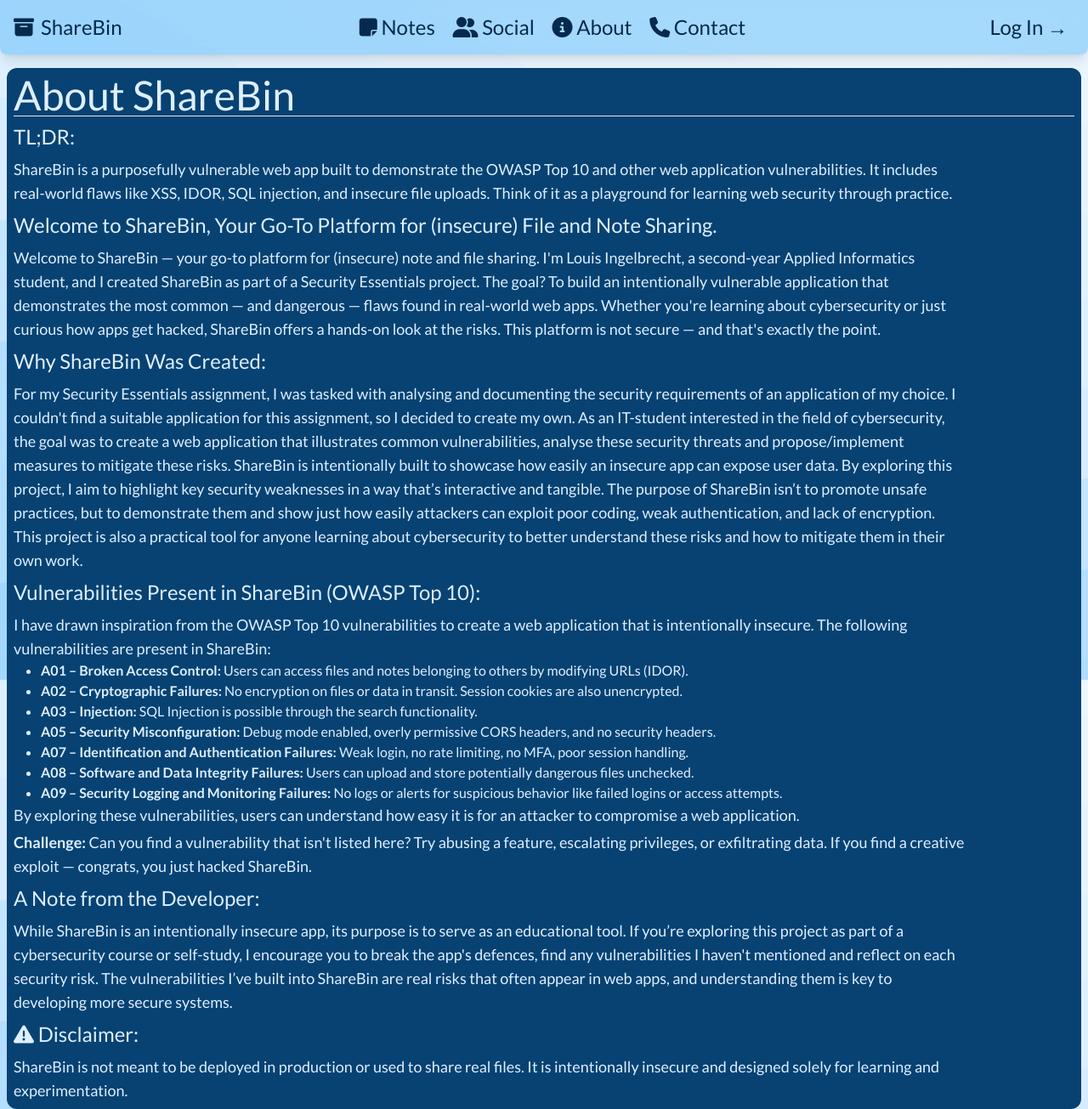
After one commit to LouisI299/ShareBin-Cybersecurity, a Flask app: page /about in a window 1280 px wide. The commit adds this page. Shown: the whole page at 85% size. Run offline with Flask 3, Linux system fonts and the light colour scheme; some libraries are stand-ins or nearby versions.

Commit message:
styling and friend requests feature

```diff
--- a/app.py
+++ b/app.py
@@ -38,7 +38,28 @@
             title TEXT,
             content TEXT,
             is_private INTEGER,
-            file_path TEXT
+            file_path TEXT,
+            created_at TIMESTAMP DEFAULT CURRENT_TIMESTAMP
+        )
+    ''')
+    c.execute('''
+        CREATE TABLE IF NOT EXISTS friend_requests (
+            id INTEGER PRIMARY KEY AUTOINCREMENT,
+            sender_id INTEGER,
+            receiver_id INTEGER,
+            status TEXT CHECK(status IN ('pending', 'accepted', 'declined')),
+            timestamp DATETIME DEFAULT CURRENT_TIMESTAMP,
+            FOREIGN KEY(sender_id) REFERENCES users(id),
+            FOREIGN KEY(receiver_id) REFERENCES users(id)
+        )
+    ''')
+    c.execute('''
+        CREATE TABLE IF NOT EXISTS friends (
+            user_id INTEGER,
+            friend_id INTEGER,
+            UNIQUE(user_id, friend_id),
+            FOREIGN KEY(user_id) REFERENCES users(id),
+            FOREIGN KEY(friend_id) REFERENCES users(id)
         )
     ''')
     conn.commit()
@@ -81,6 +102,7 @@
             conn.close()
             if user:
                 session['username'] = username
+                session['user_id'] = user[0]
                 return redirect('/')
             else:
                 return 'Login failed.'
@@ -203,6 +225,13 @@
     conn = get_db()
     c = conn.cursor()
     notes = []
+    mynotes = []
+    if 'username' in session:
+        user = session.get('username')
+        c.execute(f"SELECT * FROM notes WHERE user = '{user}'")
+        mynotes = c.fetchall()
+
+
 
     if request.method == 'GET':
         if 'search' in request.args:
@@ -216,7 +245,7 @@
             notes = c.fetchall()
             conn.close()
 
-    return render_template('list_notes.html', notes=notes, user=session.get('username'))
+    return render_template('list_notes.html', notes=notes, user=session.get('username'), mynotes=mynotes)
 
 @app.route('/profile/')
 def profile():
@@ -249,29 +278,90 @@
 
     return render_template('admin.html', users=users, notes=notes, user=session.get('username'))
 
-@app.route('/preview')
-def preview_url():
-    url = request.args.get("url")
-    if not url:
-        return jsonify({"error": "No URL provided"}), 400
+@app.route('/about')
+def about():
+    return render_template('about.html', user=session.get('username'))
+@app.route('/contact')
+def contact():
+    return render_template('contact.html', user=session.get('username'))
 
-    try:
-        response = requests.get(url, timeout=3)
-        html = response.text
-        start = html.find("<title>")
-        end = html.find("</title>")
+@app.route("/friend-request/<int:friend_id>", methods=["POST"])
+def send_friend_request(friend_id):
+    requestor_id = session.get('user_id')
+    receiver_id = friend_id
+    if not requestor_id:
+        return jsonify({"error": "User not logged in"}), 401
+    conn = get_db()
+    c = conn.cursor()
+    c.execute(f"SELECT * FROM friend_requests WHERE sender_id = {requestor_id} AND receiver_id = {receiver_id}")
+    existing_request = c.fetchone()
+    if existing_request:
+        return jsonify({"error": "Friend request already sent"}), 400
+    c.execute(f'''
+        INSERT INTO friend_requests (sender_id, receiver_id, status)
+        VALUES ({requestor_id}, {friend_id}, 'pending')
+    ''')
+    conn.commit()
+    conn.close()
+    return redirect('/social')
 
-        if start != -1 and end != -1:
-            title = html[start + 7:end].strip()
-        else:
-            title = "No title found"
+@app.route("/respond-friend-request/<int:request_id>", methods=["POST"])
+def respond_friend_request(request_id):
+    action = request.form.get('action')
+    conn = get_db()
+    c = conn.cursor()
+    c.execute(f"SELECT * FROM friend_requests WHERE id = {request_id}")
+    request_data = c.fetchone()
+    if not request_data:
+        return jsonify({"error": "Friend request not found"}), 404
+    if action == 'accept':
+        c.execute(f'''
+            UPDATE friend_requests
+            SET status = 'accepted'
+            WHERE id = {request_id}
+        ''')
+        c.execute(f'''
+            INSERT INTO friends (user_id, friend_id)
+            VALUES ({request_data[1]}, {request_data[2]})
+        ''')
+    elif action == 'decline':
+        c.execute(f'''
+            UPDATE friend_requests
+            SET status = 'declined'
+            WHERE id = {request_id}
+        ''')
+    conn.commit()
+    conn.close()
+    return jsonify({"message": "Friend request responded to"}), 200
 
-        return jsonify({
-            "url": url,
-            "title": title
-        })
-    except Exception as e:
-        return jsonify({"error": f"Failed to fetch URL: {str(e)}"}), 500
+@app.route("/social", methods=["GET"])
+def social():
+    if 'username' not in session:
+        return redirect('/login')
+
+    conn = get_db()
+    c = conn.cursor()
+    c.execute(f"SELECT * FROM friend_requests WHERE receiver_id = {session['user_id']} AND status = 'pending'")
+    pending_requests = c.fetchall()
+
+    c.execute(f"SELECT * FROM friends WHERE user_id = {session['user_id']}")
+    friends = c.fetchall()
+
+    if request.method == 'GET':
+        if 'search' in request.args:
+            search_query = request.args['q']
+            c.execute(f"SELECT * FROM users WHERE username LIKE '%{search_query}%'")
+            users = c.fetchall()
+            conn.close()
+            return render_template('social.html', pending_requests=pending_requests, friends=friends, users=users, search_query=search_query, user=session.get('username'))
+
+
+    conn.close()
+
+    return render_template('social.html', pending_requests=pending_requests, friends=friends, user=session.get('username'))
+
+
+
 
 
 if __name__ == '__main__':
--- /dev/null
+++ b/templates/about.html
@@ -0,0 +1,112 @@
+{% extends "base.html" %} {% block content %}
+<div
+  class="p-2 mx-2 bg-congress-blue-900 rounded-xl text-congress-blue-100 backdrop-blur-lg"
+>
+  <h1 class="text-semibold text-5xl">About ShareBin</h1>
+  <hr / />
+  <h2 class="text-2xl my-2">TL;DR:</h2>
+  <p class="text-lg mr-32">
+    ShareBin is a purposefully vulnerable web app built to demonstrate the OWASP
+    Top 10 and other web application vulnerabilities. It includes real-world
+    flaws like XSS, IDOR, SQL injection, and insecure file uploads. Think of it
+    as a playground for learning web security through practice.
+  </p>
+  <h2 class="text-2xl my-2">
+    Welcome to ShareBin, Your Go-To Platform for (insecure) File and Note
+    Sharing.
+  </h2>
+  <p class="text-lg mr-32">
+    Welcome to ShareBin — your go-to platform for (insecure) note and file
+    sharing. I'm Louis Ingelbrecht, a second-year Applied Informatics student,
+    and I created ShareBin as part of a Security Essentials project. The goal?
+    To build an intentionally vulnerable application that demonstrates the most
+    common — and dangerous — flaws found in real-world web apps. Whether you're
+    learning about cybersecurity or just curious how apps get hacked, ShareBin
+    offers a hands-on look at the risks. This platform is not secure — and
+    that's exactly the point.
+  </p>
+  <h2 class="text-2xl my-2">Why ShareBin Was Created:</h2>
+  <p class="text-lg mr-32">
+    For my Security Essentials assignment, I was tasked with analysing and
+    documenting the security requirements of an application of my choice. I
+    couldn't find a suitable application for this assignment, so I decided to
+    create my own. As an IT-student interested in the field of cybersecurity,
+    the goal was to create a web application that illustrates common
+    vulnerabilities, analyse these security threats and propose/implement
+    measures to mitigate these risks. ShareBin is intentionally built to
+    showcase how easily an insecure app can expose user data. By exploring this
+    project, I aim to highlight key security weaknesses in a way that’s
+    interactive and tangible. The purpose of ShareBin isn’t to promote unsafe
+    practices, but to demonstrate them and show just how easily attackers can
+    exploit poor coding, weak authentication, and lack of encryption. This
+    project is also a practical tool for anyone learning about cybersecurity to
+    better understand these risks and how to mitigate them in their own work.
+  </p>
+  <h2 class="text-2xl my-2">
+    Vulnerabilities Present in ShareBin (OWASP Top 10):
+  </h2>
+  <p class="text-lg mr-32">
+    I have drawn inspiration from the OWASP Top 10 vulnerabilities to create a
+    web application that is intentionally insecure. The following
+    vulnerabilities are present in ShareBin:
+  </p>
+  <ul class="list-disc ml-8">
+    <li>
+      <strong>A01 – Broken Access Control:</strong> Users can access files and
+      notes belonging to others by modifying URLs (IDOR).
+    </li>
+    <li>
+      <strong>A02 – Cryptographic Failures:</strong> No encryption on files or
+      data in transit. Session cookies are also unencrypted.
+    </li>
+    <li>
+      <strong>A03 – Injection:</strong> SQL Injection is possible through the
+      search functionality.
+    </li>
+    <li>
+      <strong>A05 – Security Misconfiguration:</strong> Debug mode enabled,
+      overly permissive CORS headers, and no security headers.
+    </li>
+    <li>
+      <strong>A07 – Identification and Authentication Failures:</strong> Weak
+      login, no rate limiting, no MFA, poor session handling.
+    </li>
+    <li>
+      <strong>A08 – Software and Data Integrity Failures:</strong> Users can
+      upload and store potentially dangerous files unchecked.
+    </li>
+    <li>
+      <strong>A09 – Security Logging and Monitoring Failures:</strong> No logs
+      or alerts for suspicious behavior like failed logins or access attempts.
+    </li>
+  </ul>
+  <p class="text-lg mr-32">
+    By exploring these vulnerabilities, users can understand how easy it is for
+    an attacker to compromise a web application.
+  </p>
+  <p class="text-lg mr-32 my-1">
+    <strong>Challenge: </strong>Can you find a vulnerability that isn't listed
+    here? Try abusing a feature, escalating privileges, or exfiltrating data. If
+    you find a creative exploit — congrats, you just hacked ShareBin.
+  </p>
+  <h2 class="text-2xl my-2">A Note from the Developer:</h2>
+  <p class="text-lg mr-32">
+    While ShareBin is an intentionally insecure app, its purpose is to serve as
+    an educational tool. If you’re exploring this project as part of a
+    cybersecurity course or self-study, I encourage you to break the app's
+    defences, find any vulnerabilities I haven't mentioned and reflect on each
+    security risk. The vulnerabilities I’ve built into ShareBin are real risks
+    that often appear in web apps, and understanding them is key to developing
+    more secure systems.
+  </p>
+  <h2 class="text-2xl my-2">
+    <i class="fa-solid fa-triangle-exclamation"></i> Disclaimer:
+  </h2>
+  <p class="text-lg mr-32">
+    ShareBin is not meant to be deployed in production or used to share real
+    files. It is intentionally insecure and designed solely for learning and
+    experimentation.
+  </p>
+</div>
+
+{% endblock %}
--- a/templates/base.html
+++ b/templates/base.html
@@ -108,7 +108,7 @@
       </nav>
     </header>
     <section
-      class="w-full min-h-fit h-screen py-[10vh] bg-custom-pattern bg-cover bg-repeat-y bg-fixed"
+      class="w-full min-h-fit h-screen pt-[10vh] bg-custom-pattern bg-cover bg-repeat-y bg-fixed"
     >
       {% block content %}{% endblock %}
     </section>
--- a/templates/index.html
+++ b/templates/index.html
@@ -43,7 +43,7 @@
   </a>
 </div>
 
-<div class="flex flex-row justify-around w-full">
+<div class="flex flex-row justify-around w-full pb-3">
   <section
     class="w-[47%] ml-2 flex-col bg-congress-blue-100/30 rounded-lg shadow-lg backdrop-blur-lg"
   >
```
Also changed, not shown: templates/list_notes.html (+60 -10 lines), templates/social.html (added, +103 -0 lines), database.db, templates/contact.html (added).
